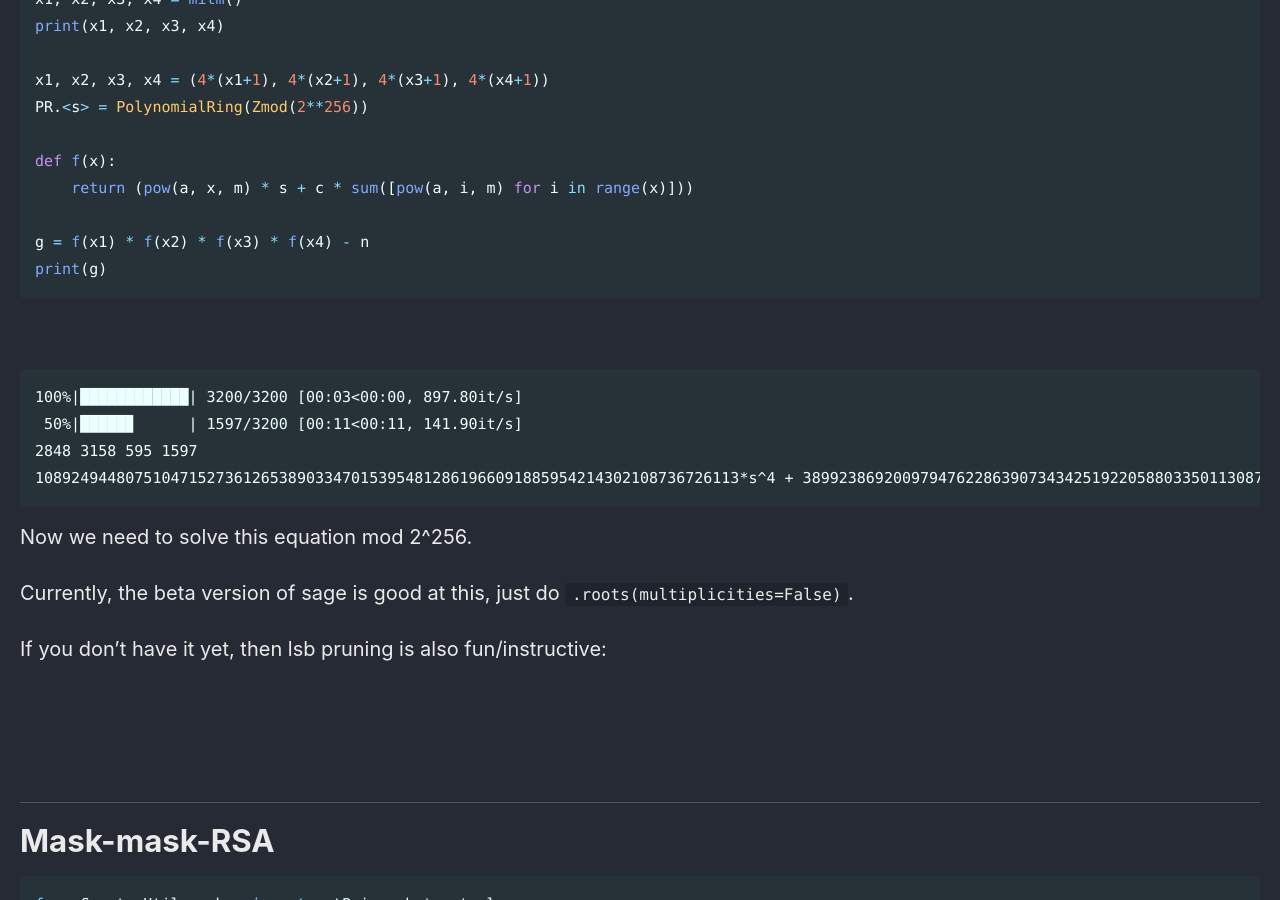
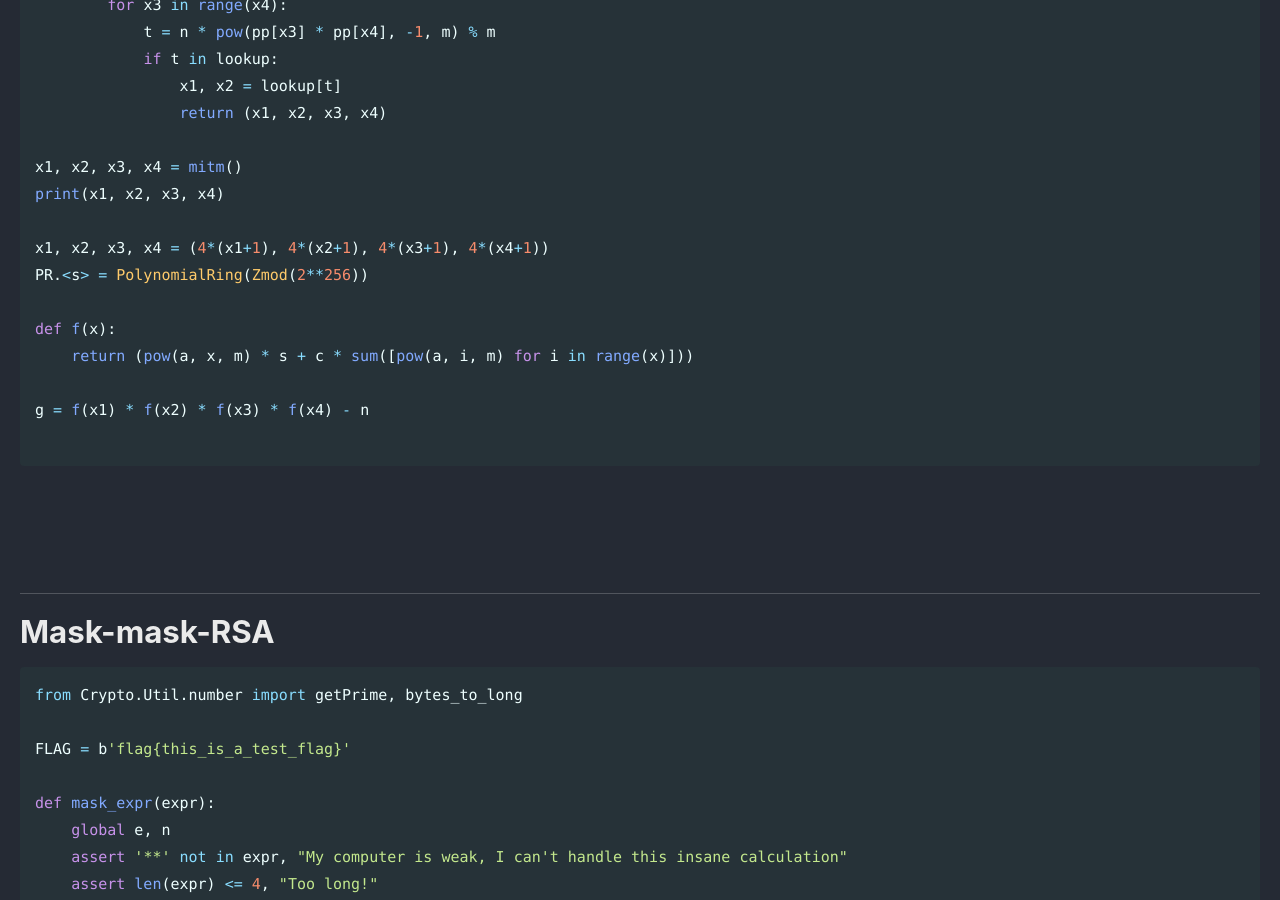
Before and after one commit to Connor-McCartney/Connor-McCartney.github.io, a Jekyll site: the page built from _pages/cryptography/other/HKCERT2024.md, in a window 1280 px wide and 900 px high, scrolled down 16289 px. Built offline with Jekyll 4.4.1, drawn with Linux system fonts in a browser that asks for light colours; cached includes are drawn as plain includes; some of the changed text lies outside the part shown.

Commit message:
Update HKCERT2024.md

````diff
--- a/_pages/cryptography/other/HKCERT2024.md
+++ b/_pages/cryptography/other/HKCERT2024.md
@@ -633,23 +640,10 @@ def f(x):
     return (pow(a, x, m) * s + c * sum([pow(a, i, m) for i in range(x)]))
 
 g = f(x1) * f(x2) * f(x3) * f(x4) - n
-print(g)
+
 ```
 
-<br>
 
-```
-100%|████████████| 3200/3200 [00:03<00:00, 897.80it/s]
- 50%|█████▉      | 1597/3200 [00:11<00:11, 141.90it/s]
-2848 3158 595 1597
-108924944807510471527361265389033470153954812861966091885954214302108736726113*s^4 + 38992386920097947622863907343425192205880335011308745161116938232520565562976*s^3 + 2571816023115709059736316780072904940003910561877277204314754938902787170048*s^2 + 88822498322261174646976135916244140846808414037826320423728524010428411027456*s + 59007914126027716674986500776754835910017307110333784124911626365115906850367
-```
-
-Now we need to solve this equation mod 2^256.
-
-Currently, the beta version of sage is good at this, just do `.roots(multiplicities=False)`.
-
-If you don't have it yet, then lsb pruning is also fun/instructive:
 
 <br>
 
````
Also changed, not shown: other parts of _pages/cryptography/other/HKCERT2024.md (+8 -1 lines).
